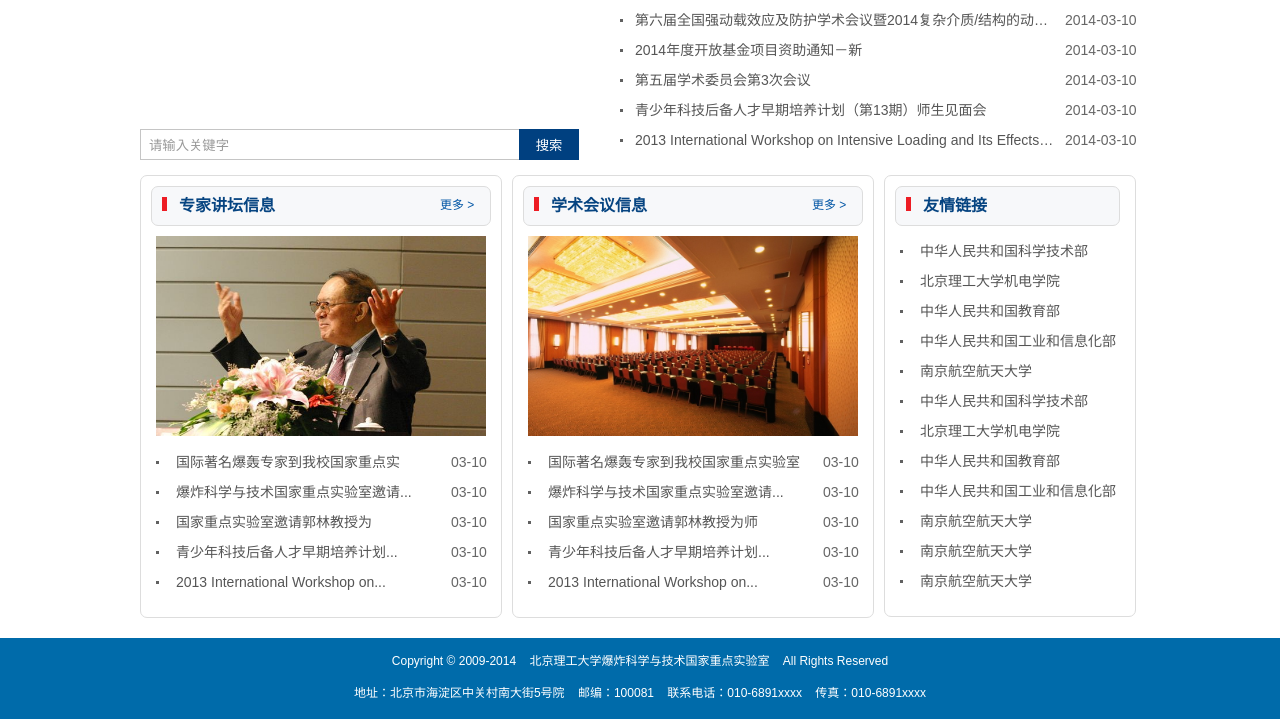
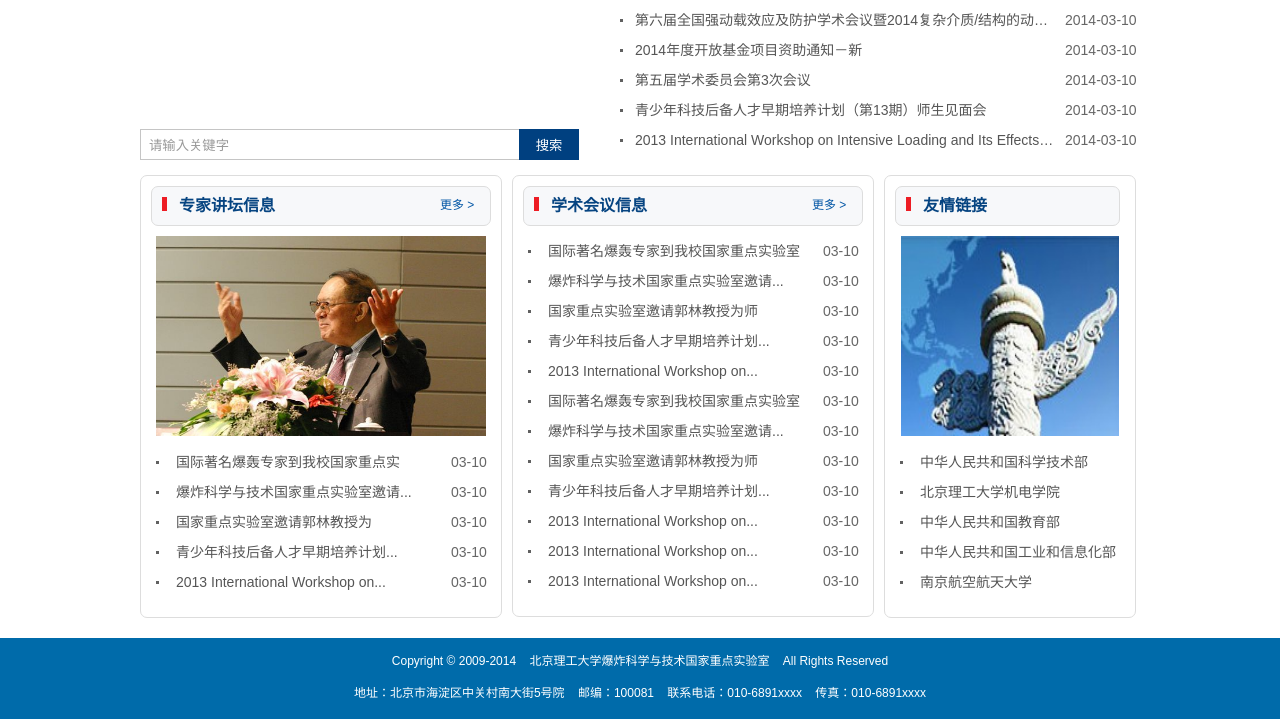
Before and after one commit to lizzyphy/lab_baozha, a CodeIgniter app: page / in a window 1280 px wide. Shown: the part 736-1455 px from the top of the page. Run offline with CodeIgniter, Linux system fonts and the light colour scheme.

Commit message:
小幅修改

```diff
--- a/application/views/homecontent.php
+++ b/application/views/homecontent.php
@@ -145,7 +145,6 @@
                 &nbsp;&nbsp;学术会议信息</div>
                 <div class="more"><a href="www.baidu.com" title="更多">更多 &gt;</a></div>
             </div>
-            <div class="img_1"><img width="330" height="200" src="<?php echo base_url('static/img/hy.jpg'); ?>" /></div>
             <ul>
                 <li><span class="left_span"><a href="www.baidu.com" title="国际著名爆轰专家到我校国家重点实验室进行学术交流 ">国际著名爆轰专家到我校国家重点实验室 </a></span>
                 <span class="time1">03-10</span>
@@ -163,6 +162,30 @@
                 2013 International Workshop on...</a></span>
                 <span class="time1">03-10</span>
                 </li>
+                <li><span class="left_span"><a href="www.baidu.com" title="国际著名爆轰专家到我校国家重点实验室进行学术交流 ">国际著名爆轰专家到我校国家重点实验室 </a></span>
+                <span class="time1">03-10</span>
+                </li>
+                <li><span class="left_span"><a href="www.baidu.com" title="爆炸科学与技术国家重点实验室邀请英国、俄罗斯、波兰、以色列国际著名学者交流访问">爆炸科学与技术国家重点实验室邀请...</a></span>
+                <span class="time1">03-10</span>
+                </li>
+                <li><span class="left_span"><a href="www.baidu.com" title="国家重点实验室邀请郭林教授为师生做学术报告">国家重点实验室邀请郭林教授为师</a></span>
+                <span class="time1">03-10</span>
+                </li>
+                <li><span class="left_span"><a href="www.baidu.com" title="青少年科技后备人才早期培养计划（第13期）师生见面会">青少年科技后备人才早期培养计划...</a></span>
+                <span class="time1">03-10</span>
+                </li>
+                <li><span class="left_span"><a href="www.baidu.com" title="2013 International Workshop on Intensive Loading and Its Effects & Innovation Research Group Symposium on Dynamic Mechanical Behavior of Complex Media/ Structure">
+                2013 International Workshop on...</a></span>
+                <span class="time1">03-10</span>
+                </li>
+                <li><span class="left_span"><a href="www.baidu.com" title="2013 International Workshop on Intensive Loading and Its Effects & Innovation Research Group Symposium on Dynamic Mechanical Behavior of Complex Media/ Structure">
+                2013 International Workshop on...</a></span>
+                <span class="time1">03-10</span>
+                </li>
+                <li><span class="left_span"><a href="www.baidu.com" title="2013 International Workshop on Intensive Loading and Its Effects & Innovation Research Group Symposium on Dynamic Mechanical Behavior of Complex Media/ Structure">
+                2013 International Workshop on...</a></span>
+                <span class="time1">03-10</span>
+                </li>
                 <div class="clear"></div>
             </ul>
         </div>
@@ -172,6 +195,7 @@
                 <img width="5" height="14" src="<?php echo base_url('static/img/shu.png'); ?>" />
                 <span>&nbsp;&nbsp;友情链接</span>
             </div>
+            <div class="img_1"><img width="218" height="200" src="<?php echo base_url('static/img/lj.jpg'); ?>" /></div>
             <ul>
                 <li><span><a href="www.baidu.com" title="中华人民共和国科学技术部">中华人民共和国科学技术部 </a></span>
                 </li>
@@ -183,20 +207,6 @@
                 </li>
                 <li><span><a href="www.baidu.com" title="南京航空航天大学">南京航空航天大学</a></span>
                 </li>
-                <li><span><a href="www.baidu.com" title="中华人民共和国科学技术部">中华人民共和国科学技术部 </a></span>
-                </li>
-                <li><span><a href="www.baidu.com" title="北京理工大学机电学院">北京理工大学机电学院</a></span>
-                </li>
-                <li><span><a href="www.baidu.com" title="中华人民共和国教育部">中华人民共和国教育部</a></span>
-                </li>
-                <li><span><a href="www.baidu.com" title="中华人民共和国工业和信息化部">中华人民共和国工业和信息化部</a></span>
-                </li>
-                <li><span><a href="www.baidu.com" title="南京航空航天大学">南京航空航天大学</a></span>
-                </li>
-                <li><span><a href="www.baidu.com" title="南京航空航天大学">南京航空航天大学</a></span>
-                </li>
-                <li><span><a href="www.baidu.com" title="南京航空航天大学">南京航空航天大学</a></span>
-                </li>
                 <div class="clear"></div>
             </ul>
         </div>
```
